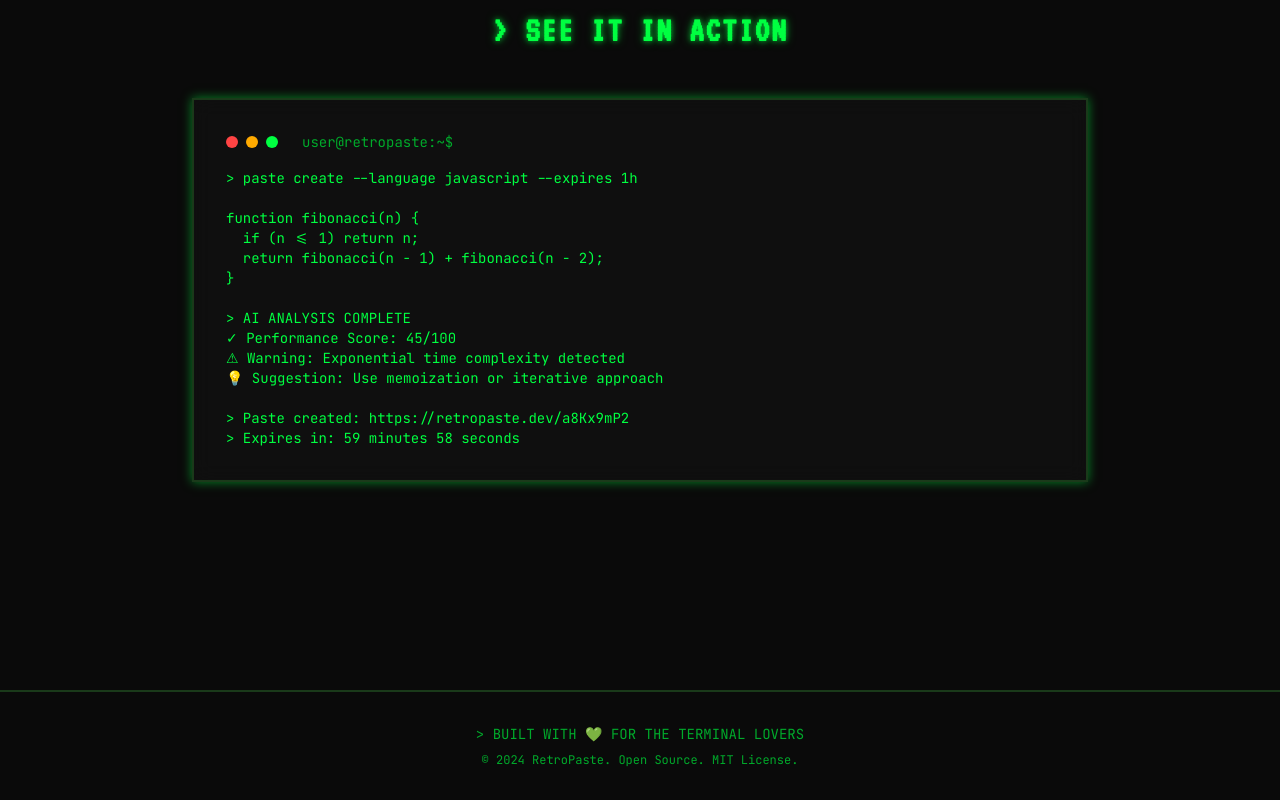
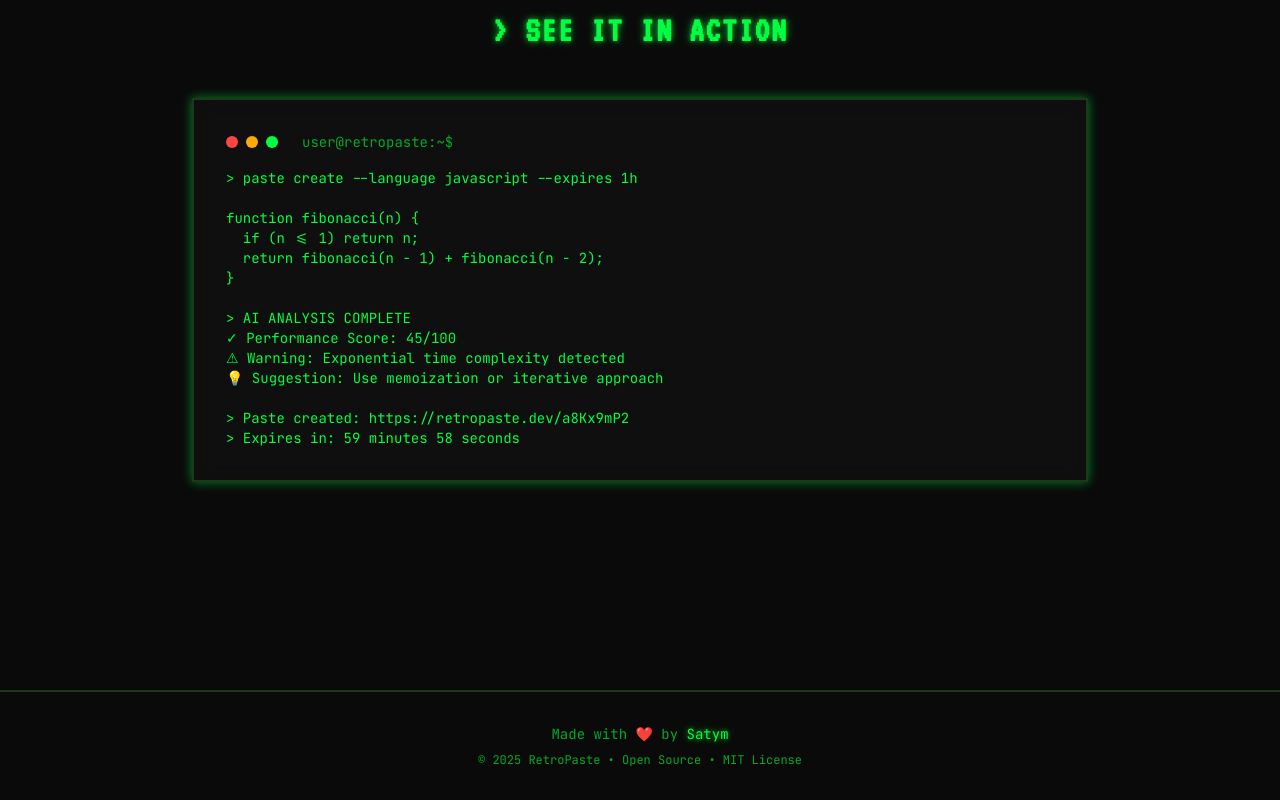
Before and after one commit to satyamsingh5512/retropaste, a Next.js app: page / in a window 1280 px wide. Shown: the part 1157-1957 px from the top of the page. Built offline with nearby package versions, Linux system fonts and the light colour scheme.

Commit message:
feat: update footer with creator credit and GitHub links
- Change copyright year to 2025
- Add 'Made with ❤️ by Satym' with GitHub profile link
- Add GitHub repository link to Open Source text
- Improve footer styling with hover effects

```diff
--- a/app/page.tsx
+++ b/app/page.tsx
@@ -296,11 +296,28 @@
       {/* Footer */}
       <footer className="border-t-2 border-border-dim py-8 mt-32">
         <div className="max-w-7xl mx-auto px-6 text-center">
-          <p className="text-terminal-dim text-sm">
-            &gt; BUILT WITH 💚 FOR THE TERMINAL LOVERS
+          <p className="text-terminal-dim text-sm mb-2">
+            Made with ❤️ by{" "}
+            <a
+              href="https://github.com/satyamsingh5512"
+              target="_blank"
+              rel="noopener noreferrer"
+              className="text-terminal hover:text-retro transition-all terminal-glow"
+            >
+              Satym
+            </a>
           </p>
-          <p className="text-terminal-dim text-xs mt-2">
-            © 2024 RetroPaste. Open Source. MIT License.
+          <p className="text-terminal-dim text-xs">
+            © 2025 RetroPaste •{" "}
+            <a
+              href="https://github.com/satyamsingh5512/retropaste"
+              target="_blank"
+              rel="noopener noreferrer"
+              className="text-terminal-dim hover:text-terminal transition-all"
+            >
+              Open Source
+            </a>
+            {" "}• MIT License
           </p>
         </div>
       </footer>
```
